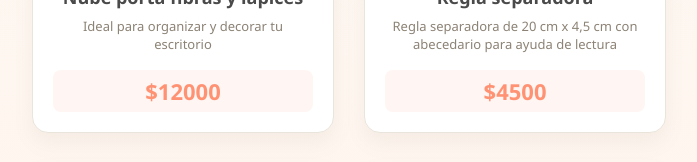
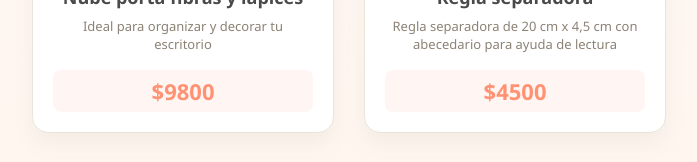
Before and after one commit to fernando-aliaga77/prisma-3d, a React (Vite) app: page / in a window 1280 px wide. Shown: the part 11721-11883 px from the top of the page, without its empty margins (452-1149 px from the left). Built offline with nearby package versions, Linux system fonts and the light colour scheme.

Commit message:
correcion precio nube lapicero y sintaxis

```diff
--- a/src/App.jsx
+++ b/src/App.jsx
@@ -584,7 +584,7 @@ function App() {
     {
       id: 56,
       nombre: "Nube porta fibras y lapices",
-      precio: "12000",
+      precio: "9800",
       descripcion: "Ideal para organizar y decorar tu escritorio",
       categoria: "Articulos de bazar y decoracion",
       imagenes: [lapiceroNube, lapiceroNubeDos],
@@ -618,7 +618,7 @@ function App() {
     },
     {
       id: 60,
-      nombre: "Toppr de torta Heroes de Marvel",
+      nombre: "Topper de torta Heroes de Marvel",
       precio: "4000",
       descripcion: "Toppers con tus personajes favoritos",
       categoria: "Perzonalizacion de fiestas y eventos",
--- a/src/index.css
+++ b/src/index.css
@@ -205,7 +205,7 @@ body {
 
   /* EXCLUSIVO CELULAR: La leyenda solo se genera si la pantalla es chica */
   .titulo-sidebar::after {
-    content: "(Desliza para ver más ➡️)";
+    content: "(Desliza para ver más ➡️ ;-)";
     display: block;
     text-align: center;
     font-size: 16px;
```
